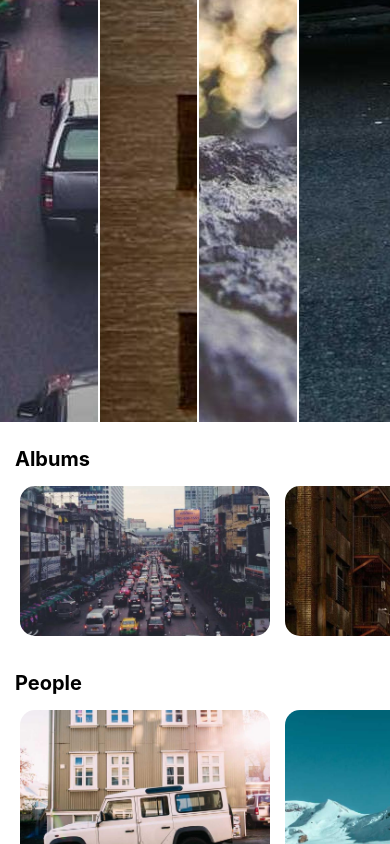
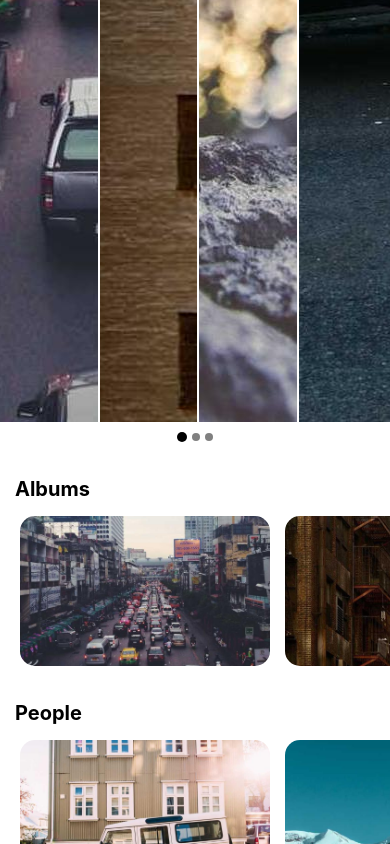
Before and after one commit to notJust-dev/iOS18-Photos, a React Native app: screen / in a window 390 px wide. Built offline with nearby package versions, Linux system fonts and the light colour scheme.

Commit message:
Header carousel indicator

```diff
--- a/App.tsx
+++ b/App.tsx
@@ -7,12 +7,28 @@ import {
   FlatList,
   ScrollView,
   useWindowDimensions,
+  NativeSyntheticEvent,
+  NativeScrollEvent,
 } from 'react-native';
 import { photos } from './data';
 import Carousel from './Carousel';
+import { useState } from 'react';
 
 export default function App() {
   const { height, width } = useWindowDimensions();
+  const [headerCarouselPage, setHeaderCarouselPage] = useState(0);
+
+  const onHeaderCarouselScroll = (
+    e: NativeSyntheticEvent<NativeScrollEvent>
+  ) => {
+    const curPage = Math.max(
+      0,
+      Math.floor((e.nativeEvent.contentOffset.x + width / 2) / width)
+    );
+    if (curPage !== headerCarouselPage) {
+      setHeaderCarouselPage(curPage);
+    }
+  };
 
   return (
     <ScrollView style={styles.container}>
@@ -24,6 +40,7 @@ export default function App() {
         snapToAlignment="start"
         decelerationRate="fast"
         showsHorizontalScrollIndicator={false}
+        onScroll={onHeaderCarouselScroll}
       >
         <FlatList
           style={{ width }}
@@ -52,6 +69,31 @@ export default function App() {
         />
       </ScrollView>
 
+      <View
+        style={{
+          padding: 10,
+          justifyContent: 'center',
+          alignItems: 'center',
+          flexDirection: 'row',
+          gap: 5,
+        }}
+      >
+        {Array(3)
+          .fill(0)
+          .map((item, index) => (
+            <View
+              key={index}
+              style={{
+                width: index === headerCarouselPage ? 10 : 8,
+                aspectRatio: 1,
+                backgroundColor:
+                  index === headerCarouselPage ? 'black' : 'gray',
+                borderRadius: 5,
+              }}
+            />
+          ))}
+      </View>
+
       <Carousel title="Albums" photos={photos.slice(0, 6)} />
       <Carousel title="People" photos={photos.slice(3, 6)} />
       <Carousel title="Featured" photos={photos.slice(6, 10)} />
```
